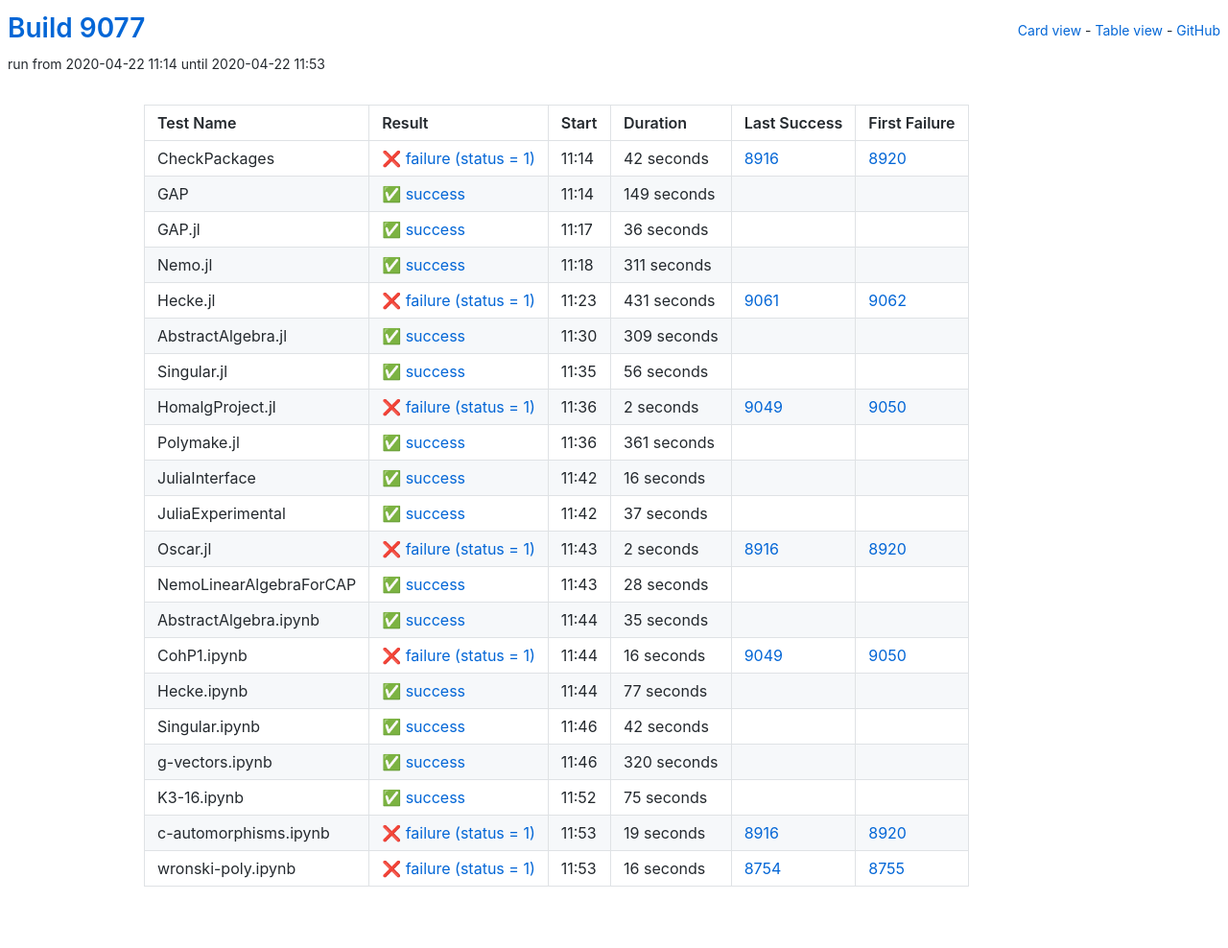
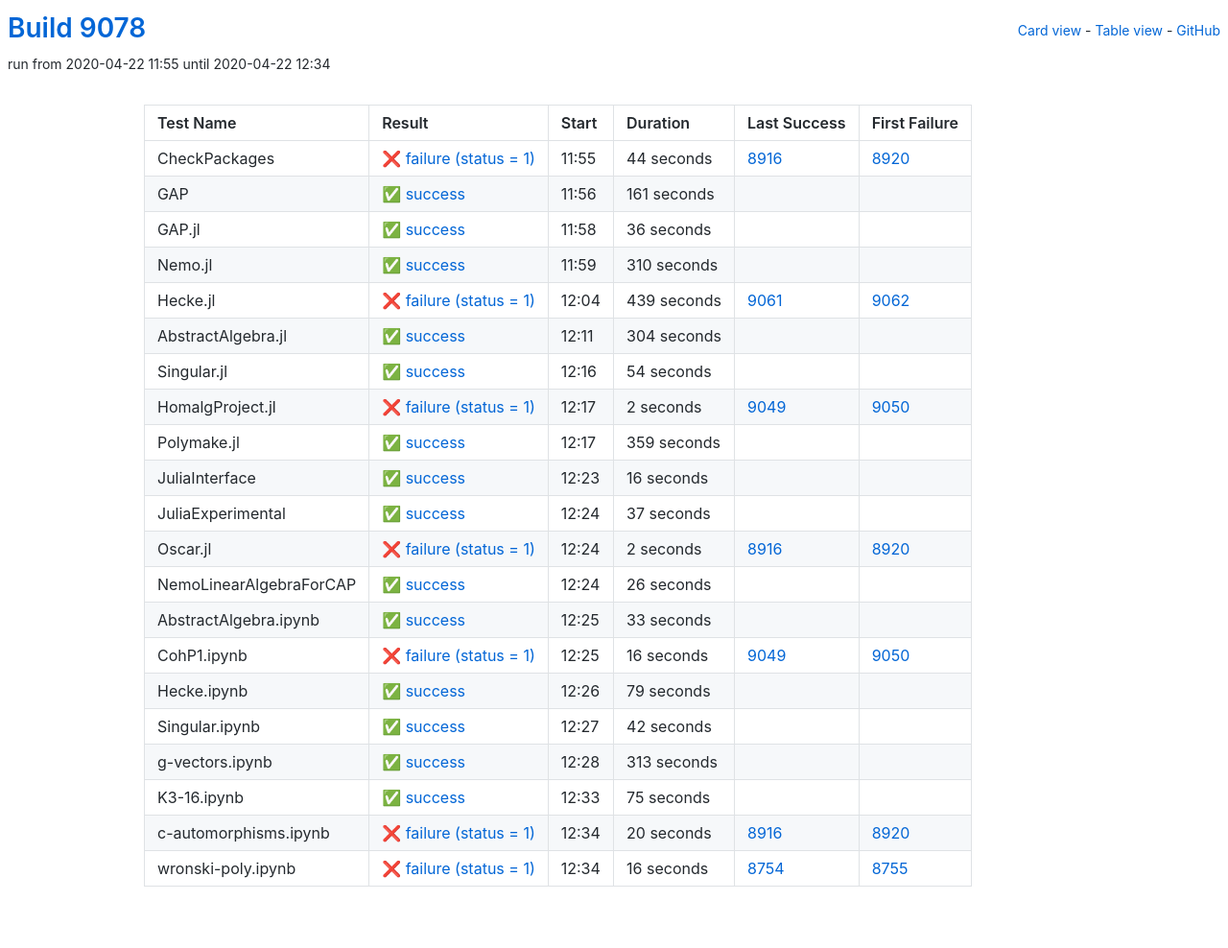
Before and after one commit to oscar-system/oscar-ci-status, a Jekyll site: the page built from table.html, in a window 1280 px wide. Shown: the whole page at 96% size. Built offline with Jekyll 4.4.1, drawn with Linux system fonts in a browser that asks for light colours.

Commit message:
Build 9078

```diff
--- a/_data/ci.yml
+++ b/_data/ci.yml
@@ -1,27 +1,27 @@
-build: 9077
-build_url: https://oscarci.mathematik.uni-kl.de/job/oscar/9077/
+build: 9078
+build_url: https://oscarci.mathematik.uni-kl.de/job/oscar/9078/
 job: oscar
 tests:
-- duration: 42
+- duration: 44
   exitcode: 1
   first_failure: 8920
   first_failure_url: https://oscarci.mathematik.uni-kl.de/job/oscar/8920/
   last_success: 8916
   last_success_url: https://oscarci.mathematik.uni-kl.de/job/oscar/8916/
-  log: https://oscarci.mathematik.uni-kl.de/job/oscar/9077/artifact/logs/build-9077/CheckPackages.log
+  log: https://oscarci.mathematik.uni-kl.de/job/oscar/9078/artifact/logs/build-9078/CheckPackages.log
   name: CheckPackages
-  start: 2020-04-22 11:14
+  start: 2020-04-22 11:55
   status: failure
   success: false
-- duration: 149
+- duration: 161
   exitcode: 0
   first_failure: false
   first_failure_url: null
   last_success: false
   last_success_url: null
-  log: https://oscarci.mathematik.uni-kl.de/job/oscar/9077/artifact/logs/build-9077/GAP.log
+  log: https://oscarci.mathematik.uni-kl.de/job/oscar/9078/artifact/logs/build-9078/GAP.log
   name: GAP
-  start: 2020-04-22 11:14
+  start: 2020-04-22 11:56
   status: success
   success: true
 - duration: 36
@@ -30,53 +30,53 @@ tests:
   first_failure_url: null
   last_success: false
   last_success_url: null
-  log: https://oscarci.mathematik.uni-kl.de/job/oscar/9077/artifact/logs/build-9077/GAP.jl.log
+  log: https://oscarci.mathematik.uni-kl.de/job/oscar/9078/artifact/logs/build-9078/GAP.jl.log
   name: GAP.jl
-  start: 2020-04-22 11:17
+  start: 2020-04-22 11:58
   status: success
   success: true
-- duration: 311
+- duration: 310
   exitcode: 0
   first_failure: false
   first_failure_url: null
   last_success: false
   last_success_url: null
-  log: https://oscarci.mathematik.uni-kl.de/job/oscar/9077/artifact/logs/build-9077/Nemo.jl.log
+  log: https://oscarci.mathematik.uni-kl.de/job/oscar/9078/artifact/logs/build-9078/Nemo.jl.log
   name: Nemo.jl
-  start: 2020-04-22 11:18
+  start: 2020-04-22 11:59
   status: success
   success: true
-- duration: 431
+- duration: 439
   exitcode: 1
   first_failure: 9062
   first_failure_url: https://oscarci.mathematik.uni-kl.de/job/oscar/9062/
   last_success: 9061
   last_success_url: https://oscarci.mathematik.uni-kl.de/job/oscar/9061/
-  log: https://oscarci.mathematik.uni-kl.de/job/oscar/9077/artifact/logs/build-9077/Hecke.jl.log
+  log: https://oscarci.mathematik.uni-kl.de/job/oscar/9078/artifact/logs/build-9078/Hecke.jl.log
   name: Hecke.jl
-  start: 2020-04-22 11:23
+  start: 2020-04-22 12:04
   status: failure
   success: false
-- duration: 309
+- duration: 304
   exitcode: 0
   first_failure: false
   first_failure_url: null
   last_success: false
   last_success_url: null
-  log: https://oscarci.mathematik.uni-kl.de/job/oscar/9077/artifact/logs/build-9077/AbstractAlgebra.jl.log
+  log: https://oscarci.mathematik.uni-kl.de/job/oscar/9078/artifact/logs/build-9078/AbstractAlgebra.jl.log
   name: AbstractAlgebra.jl
-  start: 2020-04-22 11:30
+  start: 2020-04-22 12:11
   status: success
   success: true
-- duration: 56
+- duration: 54
   exitcode: 0
   first_failure: false
   first_failure_url: null
   last_success: false
   last_success_url: null
-  log: https://oscarci.mathematik.uni-kl.de/job/oscar/9077/artifact/logs/build-9077/Singular.jl.log
+  log: https://oscarci.mathematik.uni-kl.de/job/oscar/9078/artifact/logs/build-9078/Singular.jl.log
   name: Singular.jl
-  start: 2020-04-22 11:35
+  start: 2020-04-22 12:16
   status: success
   success: true
 - duration: 2
@@ -85,20 +85,20 @@ tests:
   first_failure_url: https://oscarci.mathematik.uni-kl.de/job/oscar/9050/
   last_success: 9049
   last_success_url: https://oscarci.mathematik.uni-kl.de/job/oscar/9049/
-  log: https://oscarci.mathematik.uni-kl.de/job/oscar/9077/artifact/logs/build-9077/HomalgProject.jl.log
+  log: https://oscarci.mathematik.uni-kl.de/job/oscar/9078/artifact/logs/build-9078/HomalgProject.jl.log
   name: HomalgProject.jl
-  start: 2020-04-22 11:36
+  start: 2020-04-22 12:17
   status: failure
   success: false
-- duration: 361
+- duration: 359
   exitcode: 0
   first_failure: false
   first_failure_url: null
   last_success: false
   last_success_url: null
-  log: https://oscarci.mathematik.uni-kl.de/job/oscar/9077/artifact/logs/build-9077/Polymake.jl.log
+  log: https://oscarci.mathematik.uni-kl.de/job/oscar/9078/artifact/logs/build-9078/Polymake.jl.log
   name: Polymake.jl
-  start: 2020-04-22 11:36
+  start: 2020-04-22 12:17
   status: success
   success: true
 - duration: 16
@@ -107,9 +107,9 @@ tests:
   first_failure_url: null
   last_success: false
   last_success_url: null
-  log: https://oscarci.mathematik.uni-kl.de/job/oscar/9077/artifact/logs/build-9077/JuliaInterface.log
+  log: https://oscarci.mathematik.uni-kl.de/job/oscar/9078/artifact/logs/build-9078/JuliaInterface.log
   name: JuliaInterface
-  start: 2020-04-22 11:42
+  start: 2020-04-22 12:23
   status: success
   success: true
 - duration: 37
@@ -118,9 +118,9 @@ tests:
   first_failure_url: null
   last_success: false
   last_success_url: null
-  log: https://oscarci.mathematik.uni-kl.de/job/oscar/9077/artifact/logs/build-9077/JuliaExperimental.log
+  log: https://oscarci.mathematik.uni-kl.de/job/oscar/9078/artifact/logs/build-9078/JuliaExperimental.log
   name: JuliaExperimental
-  start: 2020-04-22 11:42
+  start: 2020-04-22 12:24
   status: success
   success: true
 - duration: 2
@@ -129,31 +129,31 @@ tests:
   first_failure_url: https://oscarci.mathematik.uni-kl.de/job/oscar/8920/
   last_success: 8916
   last_success_url: https://oscarci.mathematik.uni-kl.de/job/oscar/8916/
-  log: https://oscarci.mathematik.uni-kl.de/job/oscar/9077/artifact/logs/build-9077/Oscar.jl.log
+  log: https://oscarci.mathematik.uni-kl.de/job/oscar/9078/artifact/logs/build-9078/Oscar.jl.log
   name: Oscar.jl
-  start: 2020-04-22 11:43
+  start: 2020-04-22 12:24
   status: failure
   success: false
-- duration: 28
+- duration: 26
   exitcode: 0
   first_failure: false
   first_failure_url: null
   last_success: false
   last_success_url: null
-  log: https://oscarci.mathematik.uni-kl.de/job/oscar/9077/artifact/logs/build-9077/NemoLinearAlgebraForCAP.log
+  log: https://oscarci.mathematik.uni-kl.de/job/oscar/9078/artifact/logs/build-9078/NemoLinearAlgebraForCAP.log
   name: NemoLinearAlgebraForCAP
-  start: 2020-04-22 11:43
+  start: 2020-04-22 12:24
   status: success
   success: true
-- duration: 35
+- duration: 33
   exitcode: 0
   first_failure: false
   first_failure_url: null
   last_success: false
   last_success_url: null
-  log: https://oscarci.mathematik.uni-kl.de/job/oscar/9077/artifact/logs/build-9077/AbstractAlgebra.ipynb.log
+  log: https://oscarci.mathematik.uni-kl.de/job/oscar/9078/artifact/logs/build-9078/AbstractAlgebra.ipynb.log
   name: AbstractAlgebra.ipynb
-  start: 2020-04-22 11:44
+  start: 2020-04-22 12:25
   status: success
   success: true
 - duration: 16
@@ -162,20 +162,20 @@ tests:
   first_failure_url: https://oscarci.mathematik.uni-kl.de/job/oscar/9050/
   last_success: 9049
   last_success_url: https://oscarci.mathematik.uni-kl.de/job/oscar/9049/
-  log: https://oscarci.mathematik.uni-kl.de/job/oscar/9077/artifact/logs/build-9077/CohP1.ipynb.log
+  log: https://oscarci.mathematik.uni-kl.de/job/oscar/9078/artifact/logs/build-9078/CohP1.ipynb.log
   name: CohP1.ipynb
-  start: 2020-04-22 11:44
+  start: 2020-04-22 12:25
   status: failure
   success: false
-- duration: 77
+- duration: 79
   exitcode: 0
   first_failure: false
   first_failure_url: null
   last_success: false
   last_success_url: null
-  log: https://oscarci.mathematik.uni-kl.de/job/oscar/9077/artifact/logs/build-9077/Hecke.ipynb.log
+  log: https://oscarci.mathematik.uni-kl.de/job/oscar/9078/artifact/logs/build-9078/Hecke.ipynb.log
   name: Hecke.ipynb
-  start: 2020-04-22 11:44
+  start: 2020-04-22 12:26
   status: success
   success: true
 - duration: 42
@@ -184,20 +184,20 @@ tests:
   first_failure_url: null
   last_success: false
   last_success_url: null
-  log: https://oscarci.mathematik.uni-kl.de/job/oscar/9077/artifact/logs/build-9077/Singular.ipynb.log
+  log: https://oscarci.mathematik.uni-kl.de/job/oscar/9078/artifact/logs/build-9078/Singular.ipynb.log
   name: Singular.ipynb
-  start: 2020-04-22 11:46
+  start: 2020-04-22 12:27
   status: success
   success: true
-- duration: 320
+- duration: 313
   exitcode: 0
   first_failure: false
   first_failure_url: null
   last_success: false
   last_success_url: null
-  log: https://oscarci.mathematik.uni-kl.de/job/oscar/9077/artifact/logs/build-9077/g-vectors.ipynb.log
+  log: https://oscarci.mathematik.uni-kl.de/job/oscar/9078/artifact/logs/build-9078/g-vectors.ipynb.log
   name: g-vectors.ipynb
-  start: 2020-04-22 11:46
+  start: 2020-04-22 12:28
   status: success
   success: true
 - duration: 75
@@ -206,20 +206,20 @@ tests:
   first_failure_url: null
   last_success: false
   last_success_url: null
-  log: https://oscarci.mathematik.uni-kl.de/job/oscar/9077/artifact/logs/build-9077/K3-16.ipynb.log
+  log: https://oscarci.mathematik.uni-kl.de/job/oscar/9078/artifact/logs/build-9078/K3-16.ipynb.log
   name: K3-16.ipynb
-  start: 2020-04-22 11:52
+  start: 2020-04-22 12:33
   status: success
   success: true
-- duration: 19
+- duration: 20
   exitcode: 1
   first_failure: 8920
   first_failure_url: https://oscarci.mathematik.uni-kl.de/job/oscar/8920/
   last_success: 8916
   last_success_url: https://oscarci.mathematik.uni-kl.de/job/oscar/8916/
-  log: https://oscarci.mathematik.uni-kl.de/job/oscar/9077/artifact/logs/build-9077/c-automorphisms.ipynb.log
+  log: https://oscarci.mathematik.uni-kl.de/job/oscar/9078/artifact/logs/build-9078/c-automorphisms.ipynb.log
   name: c-automorphisms.ipynb
-  start: 2020-04-22 11:53
+  start: 2020-04-22 12:34
   status: failure
   success: false
 - duration: 16
@@ -228,8 +228,8 @@ tests:
   first_failure_url: https://oscarci.mathematik.uni-kl.de/job/oscar/8755/
   last_success: 8754
   last_success_url: https://oscarci.mathematik.uni-kl.de/job/oscar/8754/
-  log: https://oscarci.mathematik.uni-kl.de/job/oscar/9077/artifact/logs/build-9077/wronski-poly.ipynb.log
+  log: https://oscarci.mathematik.uni-kl.de/job/oscar/9078/artifact/logs/build-9078/wronski-poly.ipynb.log
   name: wronski-poly.ipynb
-  start: 2020-04-22 11:53
+  start: 2020-04-22 12:34
   status: failure
   success: false
```
Also changed, not shown: README.md.
